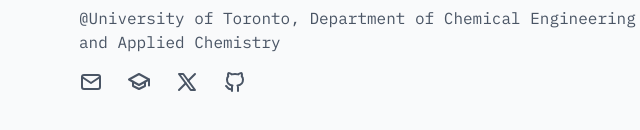
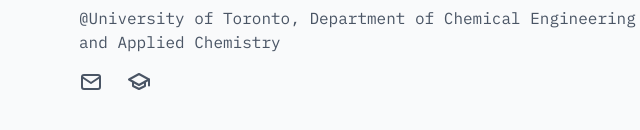
Before and after one commit to gabrielpatron/gabrielpatron.github.io, an Astro site: page / in a window 1280 px wide. Shown: the part 7639-7769 px from the top of the page, 17-657 px from the left. Built offline with nearby package versions, Linux system fonts and the light colour scheme; Astro itself is replaced by a stand-in of ours.

Commit message:
Update Footer.astro

```diff
--- a/src/components/Footer.astro
+++ b/src/components/Footer.astro
@@ -68,54 +68,6 @@
               <path d="M6 11.8V16l6 3 6-3v-4.2" />
               <path d="M22 9.5v6" />
             </svg
-            >
-          </a>
-          <a
-            href={siteConfig.social.twitter}
-            target="_blank"
-            rel="noopener noreferrer"
-            aria-label="Twitter"
-            class="text-gray-600 transition-colors duration-300 hover:text-[var(--accent-color)]"
-            style={`--accent-color: ${siteConfig.accentColor}`}
-          >
-            <svg
-              xmlns="http://www.w3.org/2000/svg"
-              width="24"
-              height="24"
-              viewBox="0 0 24 24"
-              fill="none"
-              stroke="currentColor"
-              stroke-width="2"
-              stroke-linecap="round"
-              stroke-linejoin="round"
-              class="h-6 w-6"
-              ><path stroke="none" d="M0 0h24v24H0z" fill="none"></path><path
-                d="M4 4l11.733 16h4.267l-11.733 -16z"></path><path
-                d="M4 20l6.768 -6.768m2.46 -2.46l6.772 -6.772"></path></svg
-            >
-          </a>
-          <a
-            href={siteConfig.social.github}
-            target="_blank"
-            rel="noopener noreferrer"
-            aria-label="GitHub"
-            class="text-gray-600 transition-colors duration-300 hover:text-[var(--accent-color)]"
-            style={`--accent-color: ${siteConfig.accentColor}`}
-          >
-            <svg
-              xmlns="http://www.w3.org/2000/svg"
-              width="24"
-              height="24"
-              viewBox="0 0 24 24"
-              fill="none"
-              stroke="currentColor"
-              stroke-width="2"
-              stroke-linecap="round"
-              stroke-linejoin="round"
-              class="h-6 w-6"
-              ><path stroke="none" d="M0 0h24v24H0z" fill="none"></path><path
-                d="M9 19c-4.3 1.4 -4.3 -2.5 -6 -3m12 5v-3.5c0 -1 .1 -1.4 -.5 -2c2.8 -.3 5.5 -1.4 5.5 -6a4.6 4.6 0 0 0 -1.3 -3.2a4.2 4.2 0 0 0 -.1 -3.2s-1.1 -.3 -3.5 1.3a12.3 12.3 0 0 0 -6.2 0c-2.4 -1.6 -3.5 -1.3 -3.5 -1.3a4.2 4.2 0 0 0 -.1 3.2a4.6 4.6 0 0 0 -1.3 3.2c0 4.6 2.7 5.7 5.5 6c-.6 .6 -.6 1.2 -.5 2v3.5"
-              ></path></svg
             >
           </a>
         </div>
```
